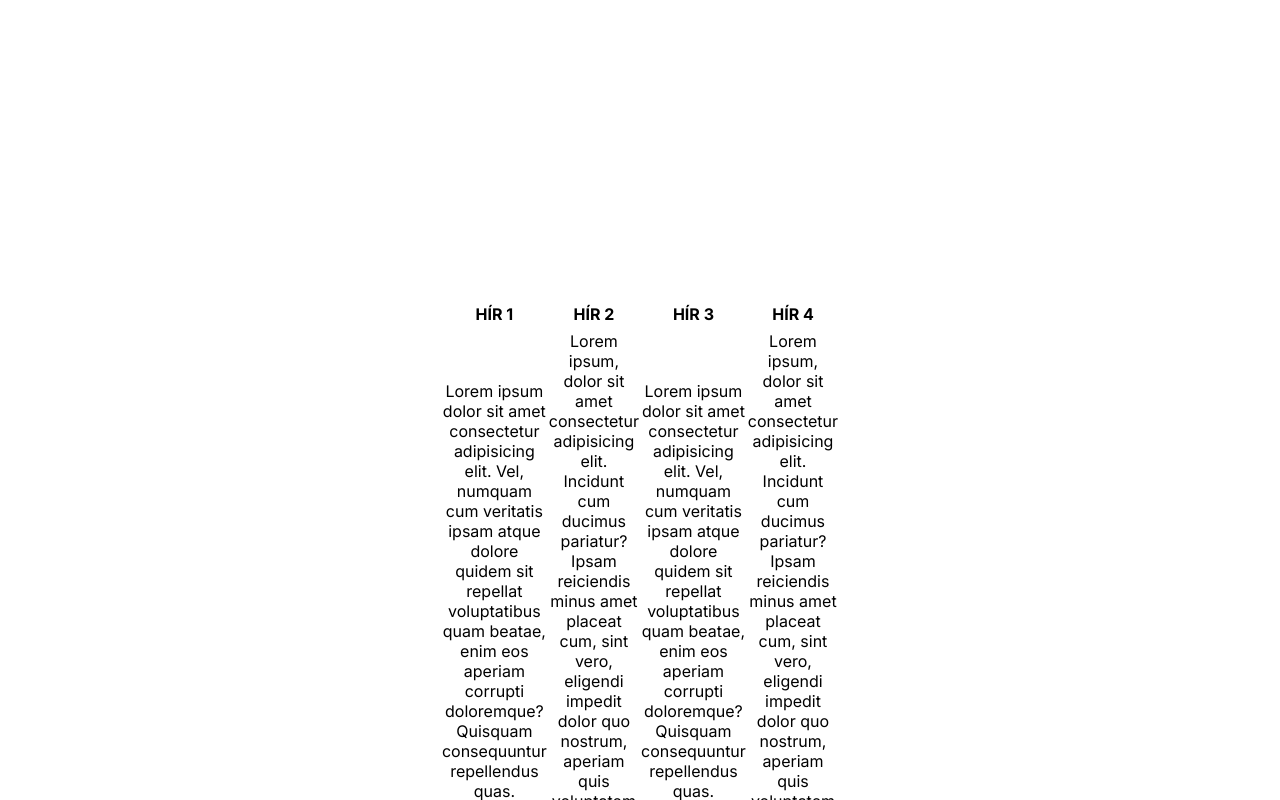
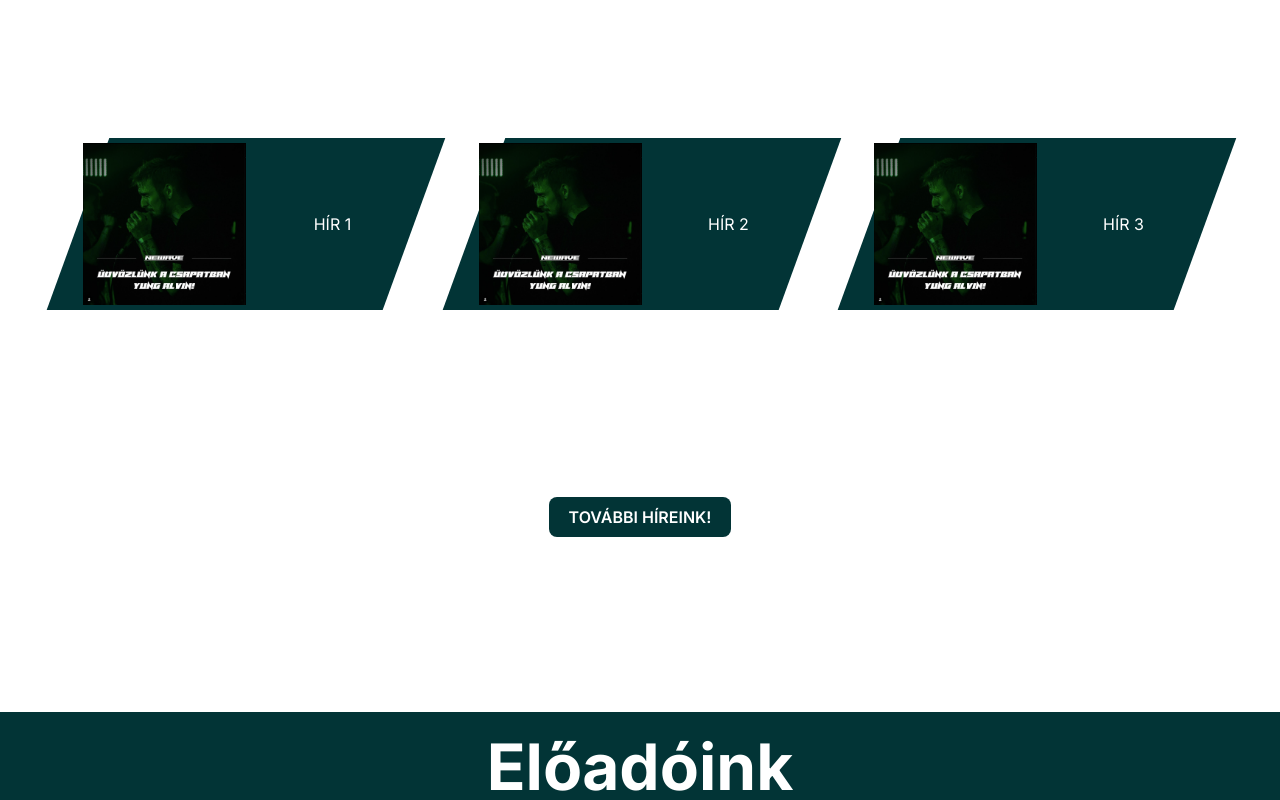
Before and after one commit to WR0NGTH3HU4/newave, a SvelteKit app in the folder app/: page / in a window 1280 px wide. Shown: the part 920-1720 px from the top of the page. Built offline with nearby package versions, Linux system fonts and the light colour scheme.

Commit message:
megcsináltam a hírek részt

```diff
--- a/app/src/routes/+page.svelte
+++ b/app/src/routes/+page.svelte
@@ -1,48 +1,40 @@
 <main>
     <section>
         <div class="back">
-           <img src="logo/logo_feher.png" alt="newave_logo">
+           <img src="logo/logo_feher.png" alt="newave_logo" class="logo">
            <h1 class="title">Üdvözöllek a Newave oldalán!</h1>
         </div>
     </section>
 
-    <section id="leirasok">
-        <div class="not-flex divider">
+    <section id="teszt">
+        <div class="feature">
+            <div class="feature" id="hirek">
+                <h2>Híreink</h2>
 
-        </div>
-        <div>
-            <div class="feature">
-                <h2>Híreink</h2>
-               <table>
-                <tr>
-                    <th>HÍR 1</th>
-                    <th>HÍR 2</th>
-                    <th>HÍR 3</th>
-                    <th>HÍR 4</th>
-
-                </tr>
-                <tr>
-                    <td>
-                        Lorem ipsum dolor sit amet consectetur adipisicing elit. Vel, numquam cum veritatis ipsam atque dolore quidem sit repellat voluptatibus quam beatae, enim eos aperiam corrupti doloremque? Quisquam consequuntur repellendus quas.
-                    </td>
-                    <td>
-                        Lorem ipsum, dolor sit amet consectetur adipisicing elit. Incidunt cum ducimus pariatur? Ipsam reiciendis minus amet placeat cum, sint vero, eligendi impedit dolor quo nostrum, aperiam quis voluptatem asperiores illum!
-                    </td>
-                    <td>
-                        Lorem ipsum dolor sit amet consectetur adipisicing elit. Vel, numquam cum veritatis ipsam atque dolore quidem sit repellat voluptatibus quam beatae, enim eos aperiam corrupti doloremque? Quisquam consequuntur repellendus quas.
-                    </td>
-                    <td>
-                        Lorem ipsum, dolor sit amet consectetur adipisicing elit. Incidunt cum ducimus pariatur? Ipsam reiciendis minus amet placeat cum, sint vero, eligendi impedit dolor quo nostrum, aperiam quis voluptatem asperiores illum!
-                    </td>
-                </tr>
-               </table>
+                <div class="hirek_container">
+                    <div class="box">
+                      <img src="tagok/yung_alvin.png" alt="Bal oldali kép">
+                      <p>HÍR 1</p>
+                    </div>
+                    <div class="box">
+                      <img src="tagok/yung_alvin.png" alt ="Bal oldali kép">
+                      <p>HÍR 2</p>
+                    </div>
+                    <div class="box">
+                      <img src="tagok/yung_alvin.png" alt="Bal oldali kép">
+                      <p>HÍR 3</p>
+                    </div>
+                  </div>
 
                <a href="hirek" class="button" >TOVÁBBI HÍREINK!</a>
             </div>
-        <div class="not-flex divider">
+            <div class="not-flex divider">
 
+            </div>
         </div>
     </section>
+
+
     <section id="teszt">
         <div class="feature">
             <h2 id="eloadoink_cim">Előadóink</h2>
@@ -50,7 +42,9 @@
         <div class="nagydiv">
             <div class="ceodiv">
                 <ul>
-                    <li class="rectangle" id="ceo">YUNG ALVIN</li>
+                    <li class="rectangle">
+                        YUNG ALVIN
+                    </li>
                 </ul>
             </div>
 
@@ -77,34 +71,10 @@
               </div>
         </div>
         </div>
-        <!--
-            <table id="eloadok">
-             <tr>
-                <th>YUNG ALVIN</th>
-
-                <th>GREEN HEART</th>
-
-                <th>ZSARNOWSZKY CSABA </th>
-
-                <th>ZAZI</th>
-
-                <th>FATTY</th>
-
-                <th>M-SHEY</th>
-
-                <th>PEETY</th>
-
-                <th>VAKAY</th>
-
-                <th>YUNG FILI</th>
-            </tr>
-            </table>
-            -->
-
     </section>
 
         <footer>
-            <p>&copy; 2023 Newave. Minden jog fenntartva. Website and design by: <a href="https://linktr.ee/wr0ngth3hu4" style="text-decoration: none; color: inherit;">wr0ngth3hu4</a></p>
+            <p>&copy; 2023 Newave. Minden jog fenntartva. Website and design by: <a href="https://linktr.ee/wr0ngth3hu4" style="color: inherit;">wr0ngth3hu4</a></p>
         </footer>
 
 </main>
@@ -184,7 +154,7 @@
         }
     }
 
-    .feature {
+    .feature, .hirek {
         display: flex;
         flex-direction: column;
         justify-content: center;
@@ -236,25 +206,6 @@
         }
     }
 
-    #teszt {
-        flex-direction: row;
-        justify-content: center;
-        align-items: center;
-
-
-        #question-wrapper {
-            display: flex;
-            flex-direction: column;
-            justify-content: center;
-            max-height: 250px;
-
-            & > img {
-                width: 100%;
-                height: 100%;
-            }
-        }
-    }
-
     section:nth-child(4) {
         display: flex;
         flex-direction: column;
@@ -298,7 +249,7 @@
     .button {
         display: inline-block;
         color: white;
-        background-color: var(--2);
+        background-color: #023436;
         font-weight: 600;
         transition-property: transform background-color;
         transition-duration: .3s;
@@ -307,9 +258,10 @@
         text-decoration: none;
         text-align: center;
         min-width: fit-content;
+        margin-top: 15%;
 
         &:hover {
-            background-color: var(--1);
+            background-color: #086a6d;
             transition-property: transform background-color;
             transition-duration: .3s;
             transform: scale(.95);
@@ -323,7 +275,7 @@
     text-align: center;
   }
 
-  img{
+  .logo{
     width: 50%;
     height: 20%;
   }
@@ -364,4 +316,35 @@
     align-items: center;
 }
 
+.hirek_container {
+  display: flex;
+  margin-left: 5%;
+  margin-top: 10%;
+}
+
+.box {
+  flex: 1;
+  background-color: #023436;
+  color: white;
+  padding: 5px;
+  margin-right: 5%;
+  display: flex;
+  align-items: center;
+  transform: skewX(-20deg); /* Átalakítás paralelogrammá */
+}
+
+.box img {
+  margin-right: 10px;
+  width: 50%; /* Képek mérete 10% */
+  transform: skewX(20deg); /* Inverz átalakítás a képnek */
+}
+
+
+.box p {
+  margin: 0;
+  flex: 1;
+  text-align: center;
+  transform: skewX(20deg); /* Inverz átalakítás a képnek */
+}
+
 </style>
```
Also changed, not shown: app/static/tagok/yung_alvin.png (added), 1 other file (tests, documents, lock files or other folders).
